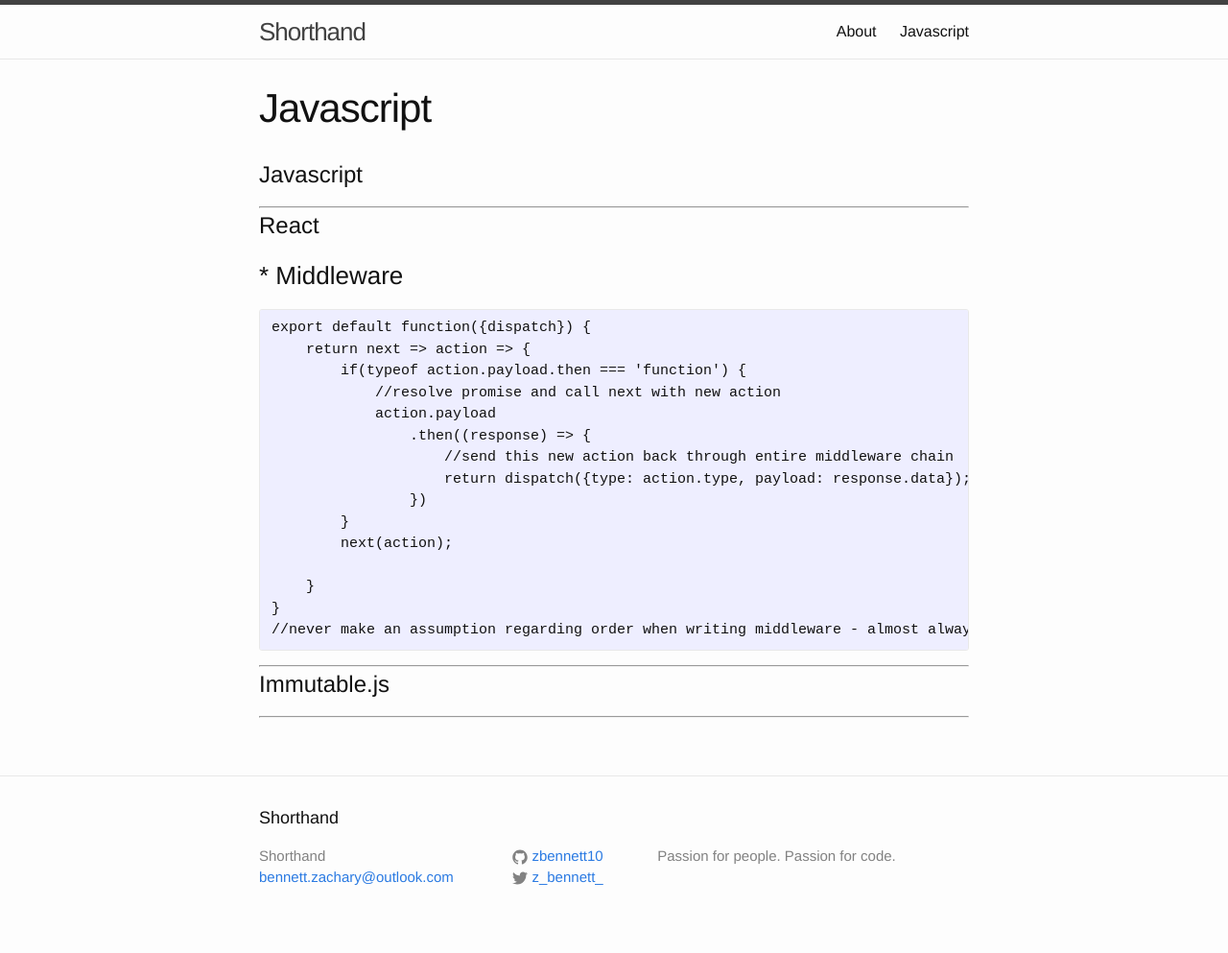
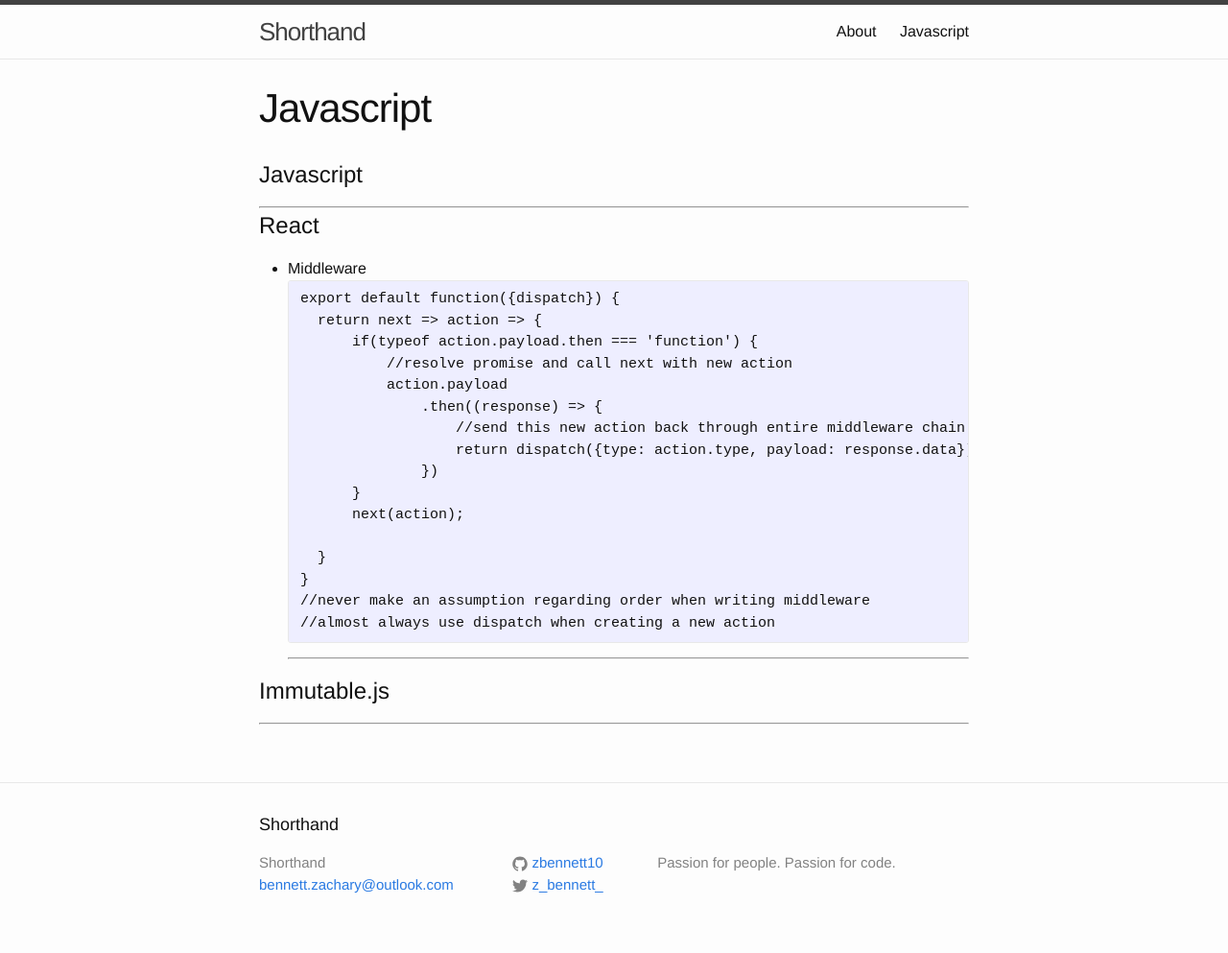
Before and after one commit to zbennett10/zbennett10.github.io, a Jekyll site: the page built from index.md, in a window 1280 px wide. Shown: the whole page at 96% size. Built offline with Jekyll 4.4.1, drawn with Linux system fonts in a browser that asks for light colours; our own code applies the rules of GitHub Pages for plain Markdown files.

Commit message:
minor update

````diff
--- a/index.md
+++ b/index.md
@@ -1,7 +1,7 @@
 # Javascript
 ---
 # React
-### * Middleware
+* Middleware
 ```Javascript
 export default function({dispatch}) {
     return next => action => {
@@ -17,7 +17,8 @@ export default function({dispatch}) {
 
     }
 }
-//never make an assumption regarding order when writing middleware - almost always use dispatch when creating a new action
+//never make an assumption regarding order when writing middleware
+//almost always use dispatch when creating a new action
 ```
 ---
 
````
